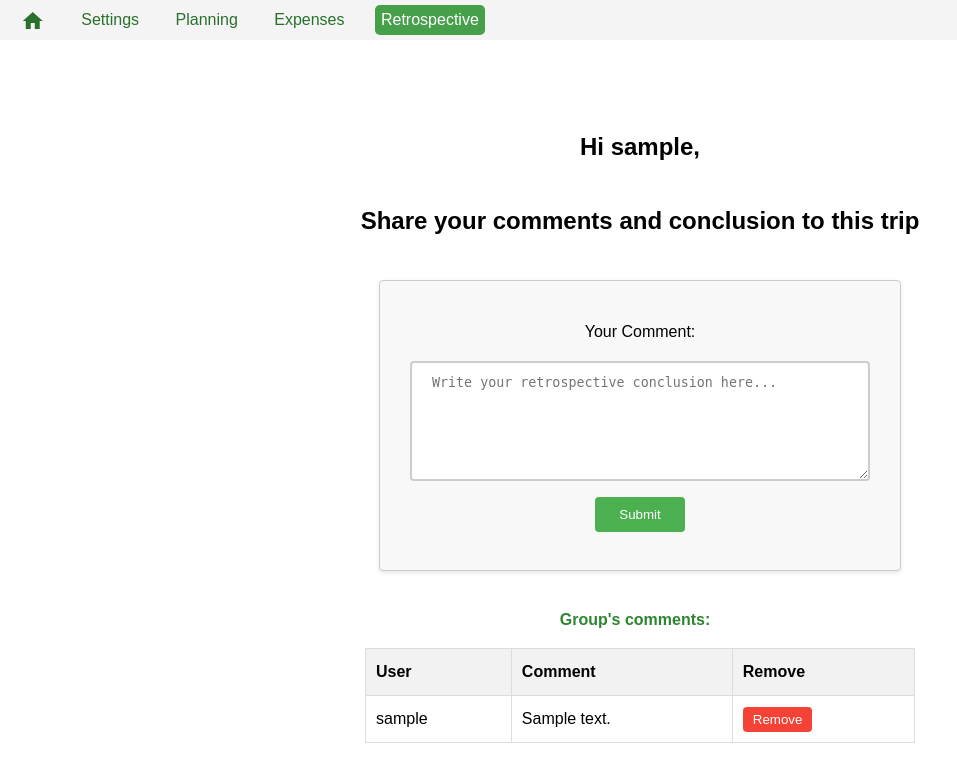
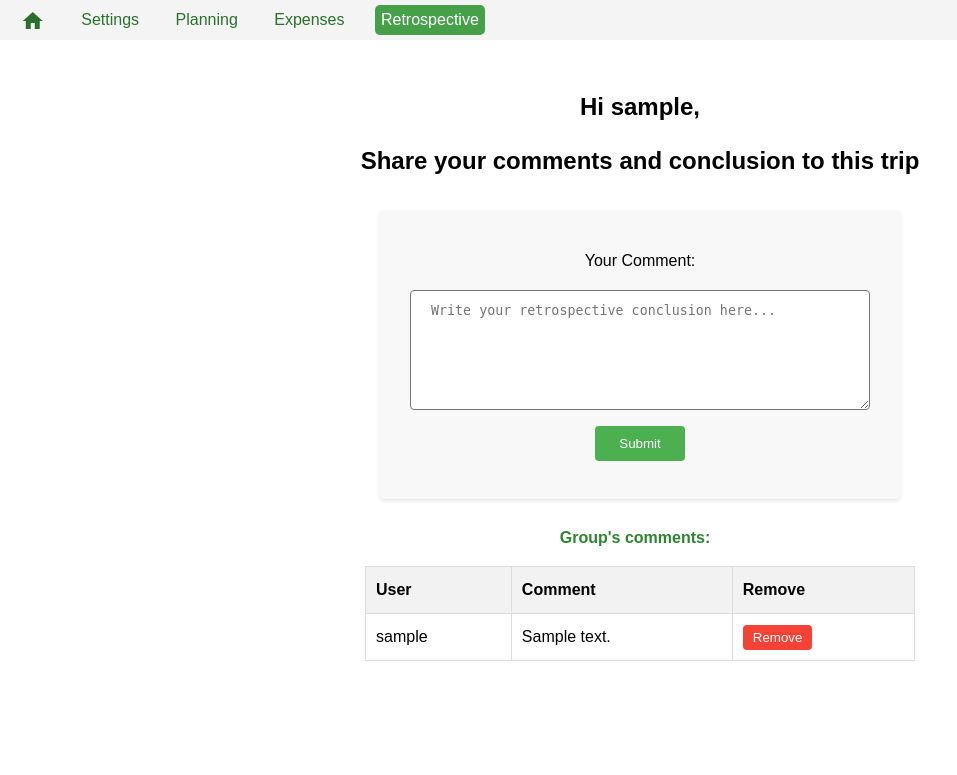
Before and after one commit to ayael01/champay, a Flask app: page /group_retrospective/1 in a window 1280 px wide. Shown: the part 83-858 px from the top of the page, without its empty margins (0-957 px from the left). After the commit the page ends 744 px from the top, so only its background shows below. Run offline with Flask 3, Linux system fonts and the light colour scheme; the visitor is signed in with stand-in values (Sample User, id 1); tables that the repository leaves empty hold one stand-in row (values such as "Sample post").

Commit message:
More look and feel changes

```diff
--- a/static/styles.css
+++ b/static/styles.css
@@ -176,7 +176,7 @@ input[type="submit"]:hover {
     display: flex;
     flex-direction: column;
     align-items: center;
-    padding-top: 40px;
+    margin-top: 0;
 }
 
 .go-button {
@@ -669,8 +669,7 @@ h1 {
 }
 
 .retro-form {
-    margin: 20px;
-    border: 1px solid #ccc;
+    margin: 10px;
     padding: 20px;
     border-radius: 4px;
     background-color: #f8f8f8;
@@ -682,7 +681,6 @@ h1 {
     padding: 12px 20px;
     margin: 8px 0;
     box-sizing: border-box;
-    border: 2px solid #ccc;
     border-radius: 4px;
     resize: vertical;
 }
--- a/templates/group_retrospective.html
+++ b/templates/group_retrospective.html
@@ -37,7 +37,7 @@
 
     <main>
         <section class="group-form">
-            <h2>Hi {{ username }},</h2>
+            <h2 style="margin-bottom: 0cm;">Hi {{ username }},</h2>
             <h2>Share your comments and conclusion to this trip</h2>
 
             <form action="{{ url_for('add_comment') }}" method="post" class="retro-form">
```
